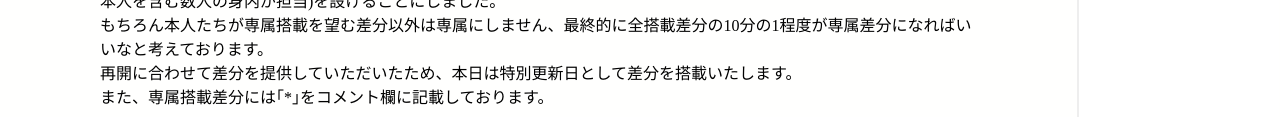
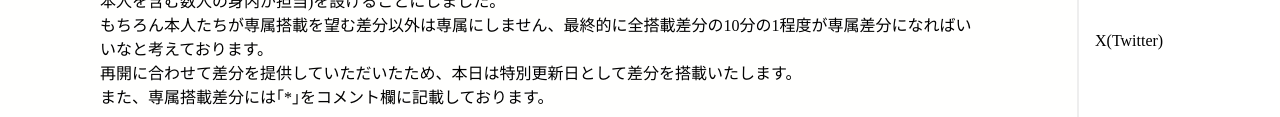
Before and after one commit to monyubms/Dystopia, a plain HTML site: page admin.html in a window 1280 px wide. Shown: the part 545-662 px from the top of the page. Drawn offline with nearby package versions, Linux system fonts and the light colour scheme.

Commit message:
Update admin.html

```diff
--- a/admin.html
+++ b/admin.html
@@ -71,9 +71,12 @@
           <li>
             <a href="request.html">　新規搭載リクエスト　</a>
           </li>
-          <div style="margin-bottom:100px;">
           <li>
             <a href="other.html">　その他　</a>
+          </li>
+<div style="margin-bottom:100px;">
+          <li>
+            <a href="https://twitter.com/dystopia0210">　X(Twitter)　</a>
           </li>
           </div>
         </ul>
```
